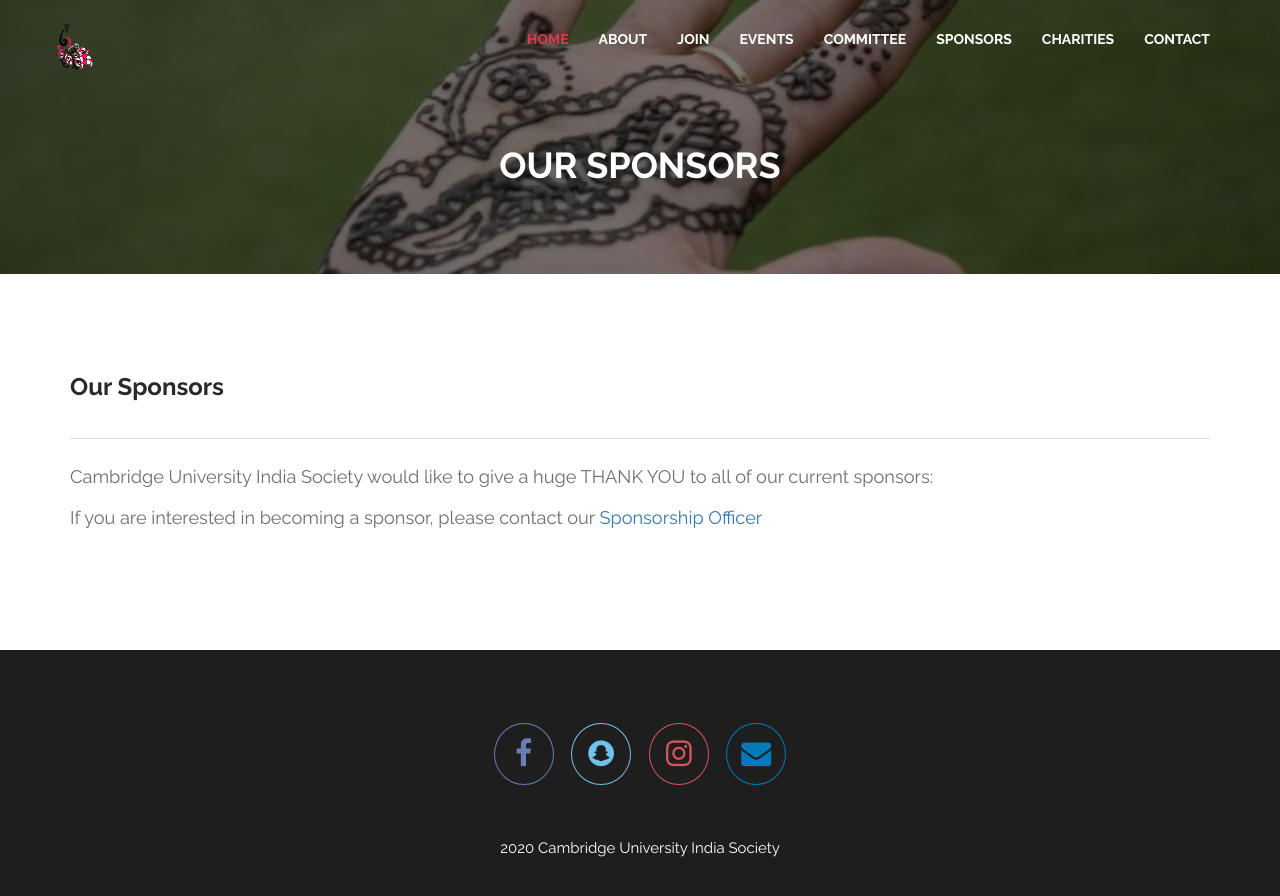
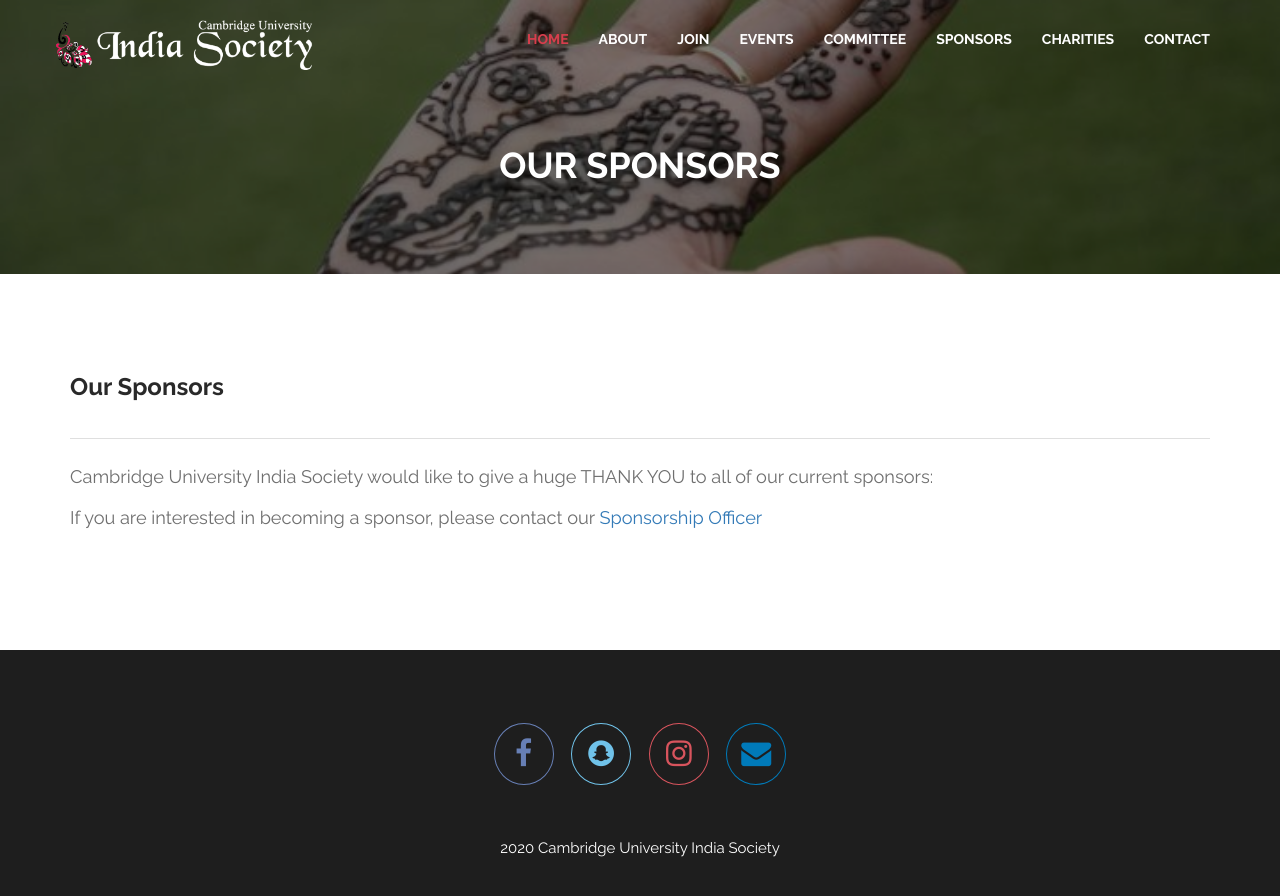
Before and after one commit to anmolgupta2221/CUIS_website, a Jekyll site: the page built from sponsors.md, in a window 1280 px wide. Shown: the top 896 px of the page. Built offline with Jekyll 4.4.1, drawn with Linux system fonts in a browser that asks for light colours; nearby versions of some CDN libraries; library files that are not in the unit come from our copies; a script that is not in the unit is left out.

Commit message:
Update default.html

```diff
--- a/_layouts/default.html
+++ b/_layouts/default.html
@@ -46,7 +46,7 @@
 			-->
     <header class="theme-main-header">
       <div class="container">
-        <a href="index.html" class="logo float-left tran4s"><img style="height:50px" src="img/logopink.png"
+        <a href="index.html" class="logo float-left tran4s"><img style="height:50px" src="img/logocombined.png"
             alt="Logo"></a>
 
         <!-- ========================= Theme Feature Page Menu ======================= -->
```
